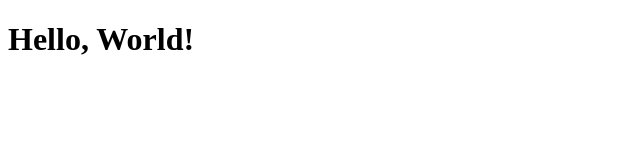
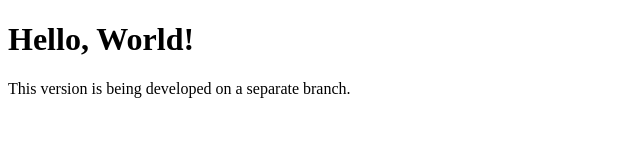
Before and after one commit to oliviacodee/MyFirstWebsite, a plain HTML site: page index.html in a window 1280 px wide. Shown: the whole page, without its empty margins (0-640 px from the left). Drawn offline with Linux system fonts and the light colour scheme.

Commit message:
Redesign Homepage

```diff
--- a/index.html
+++ b/index.html
@@ -5,5 +5,6 @@
 </head>
 <body>
    <h1>Hello, World!</h1>
+   <p>This version is being developed on a separate branch.</p>
 </body>
 </html>
```
